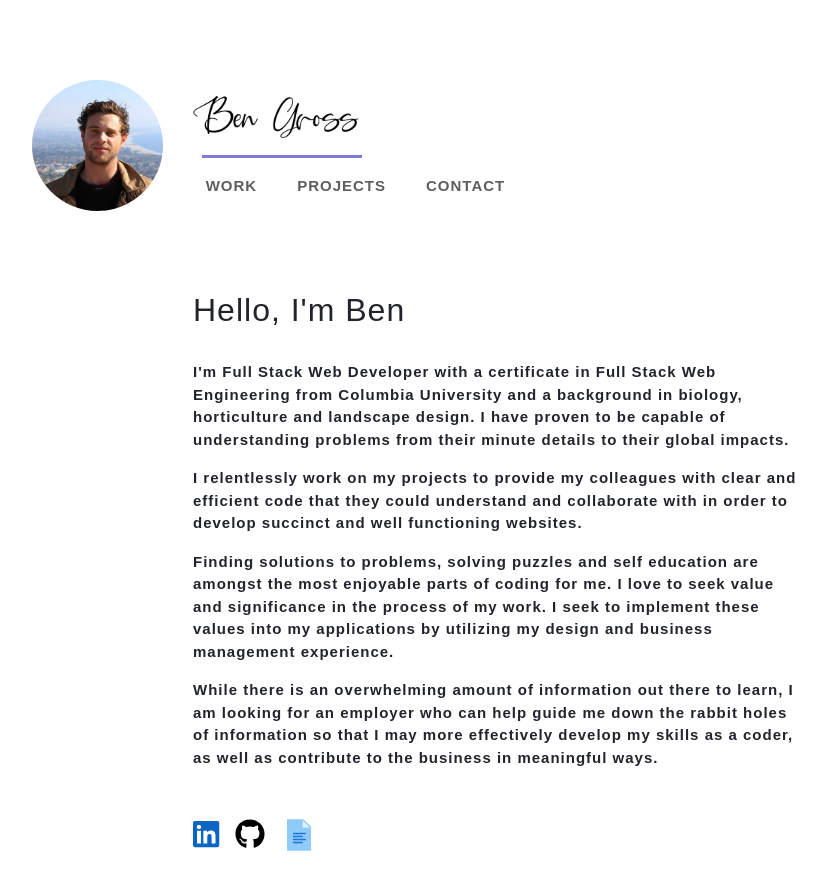
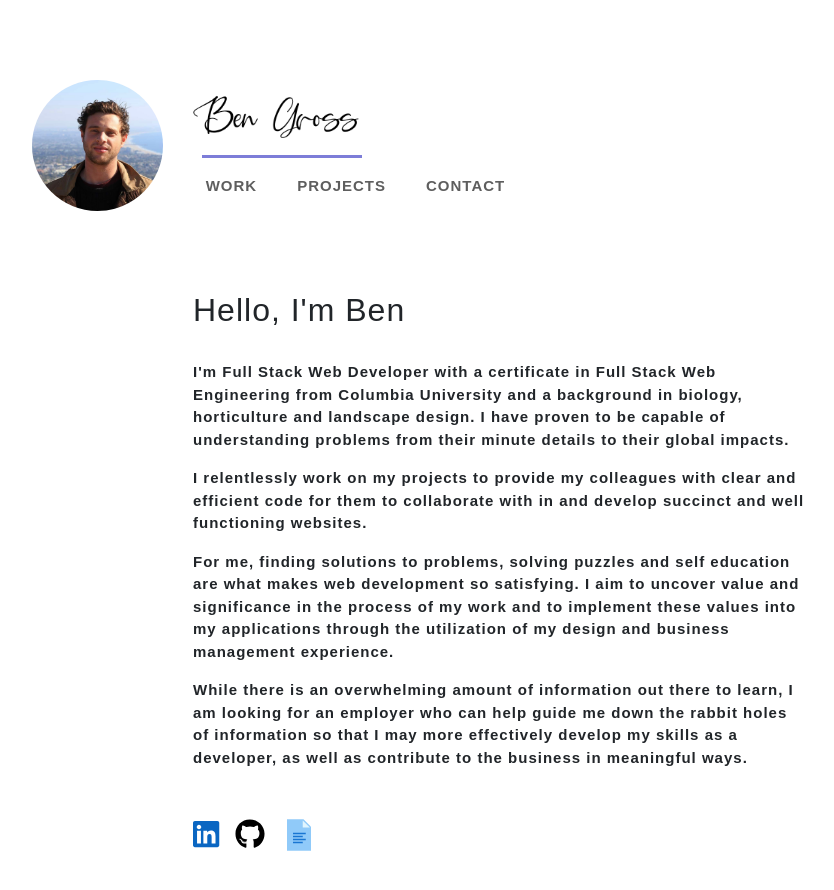
Before and after one commit to benrgross/Portfolio, a React (Create React App) app in the folder client/: page / in a window 1280 px wide. Shown: the top 890 px of the page, without its empty margins (141-975 px from the left). Built offline with nearby package versions, Linux system fonts and the light colour scheme.

Commit message:
changes to about content

```diff
--- a/client/src/components/NavBar.js
+++ b/client/src/components/NavBar.js
@@ -41,7 +41,7 @@ function NavBar() {
                 </ListGroup.Item>
                 <ListGroup.Item className="menu__item">
                   {" "}
-                  <a className="link" href="#work">
+                  <a className="link" href="/projects">
                     Projects
                   </a>
                 </ListGroup.Item>
--- a/client/src/index.css
+++ b/client/src/index.css
@@ -20,7 +20,7 @@ code {
 @media only screen and (max-width: 768px) {
   /* For mobile phones: */
   #img-avatar {
-    width: 100px;
+    width: 80px;
   }
 }
 
--- a/client/src/pages/Home.js
+++ b/client/src/pages/Home.js
@@ -14,21 +14,21 @@ function Home() {
       </p>
       <p className="content__home--p">
         I relentlessly work on my projects to provide my colleagues with clear
-        and efficient code that they could understand and collaborate with in
-        order to develop succinct and well functioning websites.
+        and efficient code for them to collaborate with in and develop succinct
+        and well functioning websites.
       </p>
       <p className="content__home--p">
-        Finding solutions to problems, solving puzzles and self education are
-        amongst the most enjoyable parts of coding for me. I love to seek value
-        and significance in the process of my work. I seek to implement these
-        values into my applications by utilizing my design and business
-        management experience.
+        For me, finding solutions to problems, solving puzzles and self
+        education are what makes web development so satisfying. I aim to uncover
+        value and significance in the process of my work and to implement these
+        values into my applications through the utilization of my design and
+        business management experience.
       </p>
       <p className="content__home--p">
         While there is an overwhelming amount of information out there to learn,
         I am looking for an employer who can help guide me down the rabbit holes
         of information so that I may more effectively develop my skills as a
-        coder, as well as contribute to the business in meaningful ways.
+        developer, as well as contribute to the business in meaningful ways.
       </p>
       <SocialFollow />
     </div>
```
